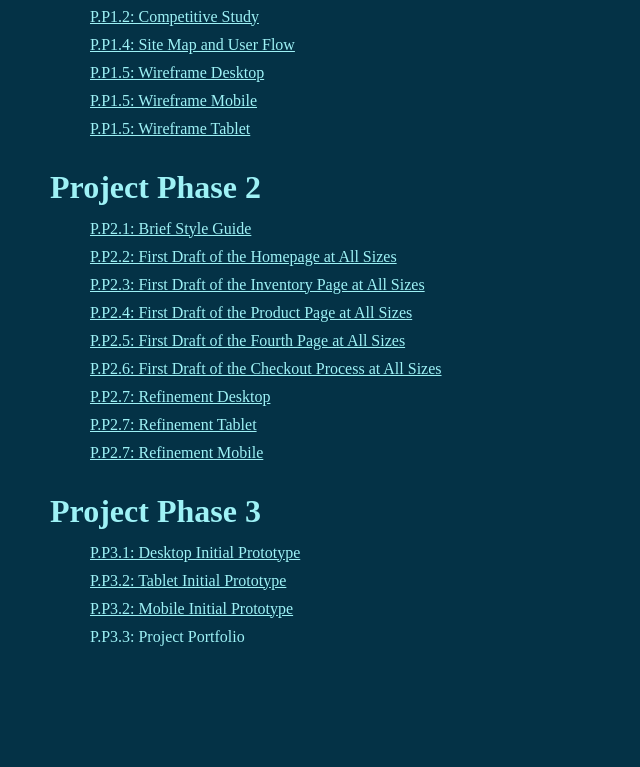
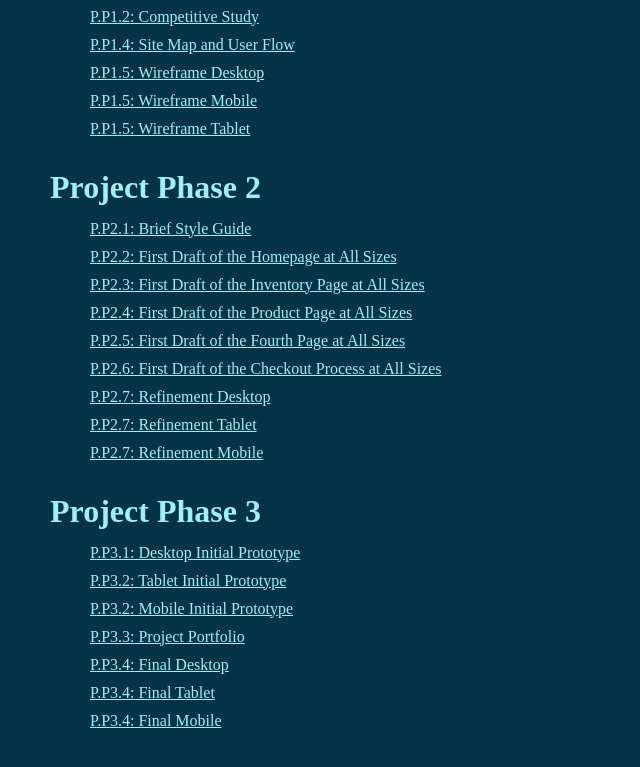
Before and after one commit to tsetayesh/AVT415, a plain HTML site: page index.html in a window 1280 px wide. Shown: the part 832-1599 px from the top of the page, without its empty margins (0-640 px from the left). Before the commit the page ends 1549 px from the top, so only its background shows below. Drawn offline with Linux system fonts and the light colour scheme.

Commit message:
Update index.html

```diff
--- a/index.html
+++ b/index.html
@@ -47,7 +47,11 @@
 			<dd><a href= "https://xd.adobe.com/view/7b51ed87-0b6e-4aed-8980-fccd0f3c5d1b-2e02/">P.P3.1: Desktop Initial Prototype</a></dd>
 			<dd><a href= "https://xd.adobe.com/view/03a9b462-c755-4b0d-a677-9a714a9000d2-56fa/">P.P3.2: Tablet Initial Prototype</a></dd>
 			<dd><a href= "https://xd.adobe.com/view/2253fef0-eb2d-4a0c-8908-a45eb51c5d4e-7700/">P.P3.2: Mobile Initial Prototype</a></dd>
-			<dd>P.P3.3: Project Portfolio</dd>
+			<dd><a href= "https://xd.adobe.com/view/e33a3180-fb24-427b-8e6a-e8fe6311746a-b669/">P.P3.3: Project Portfolio</a></dd>
+			<dd><a href= "https://xd.adobe.com/view/b9491ec2-6236-4daf-a465-462f0b6f793b-ec1a/">P.P3.4: Final Desktop</a></dd>
+			<dd><a href= "https://xd.adobe.com/view/d305f03a-97d8-49d2-881e-4bd41f11e325-8656/">P.P3.4: Final Tablet</a></dd>
+			<dd><a href= "https://xd.adobe.com/view/72d8a55e-98e1-4a62-a999-29e50d631fba-278b/">P.P3.4: Final Mobile</a></dd>
+
 
 </body>
 </html>
```
